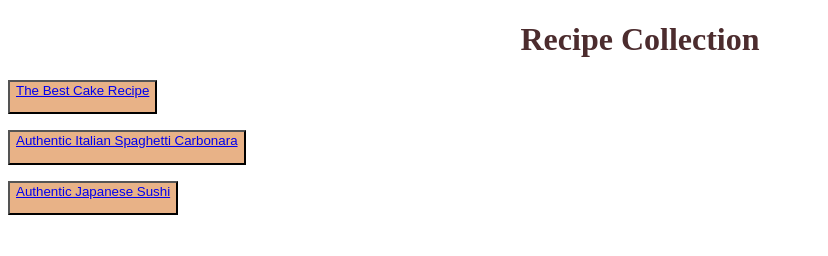
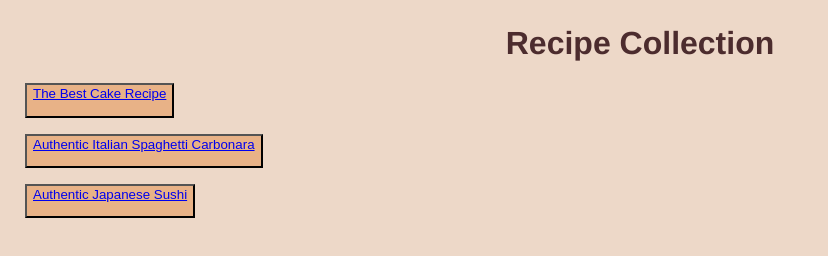
Before and after one commit to Kerushani/recipes, a plain HTML site: page index.html in a window 1280 px wide. Shown: the whole page, without its empty margins (0-828 px from the left). Drawn offline with Linux system fonts and the light colour scheme.

Commit message:
Add background and margin to enhance appearance
This changes the background color and adds margins to the webpage to
improve the website's appearance.

```diff
--- a/style.css
+++ b/style.css
@@ -1,6 +1,12 @@
+body{
+    margin: 25px 25px 50px 25px;
+    background-color: #edd8c8;
+}
+
 h1{
     color: #4C2C2E;
     text-align: center;
+    font-family: Helvetica, serif, Arial;
 }
 
 button{
```
